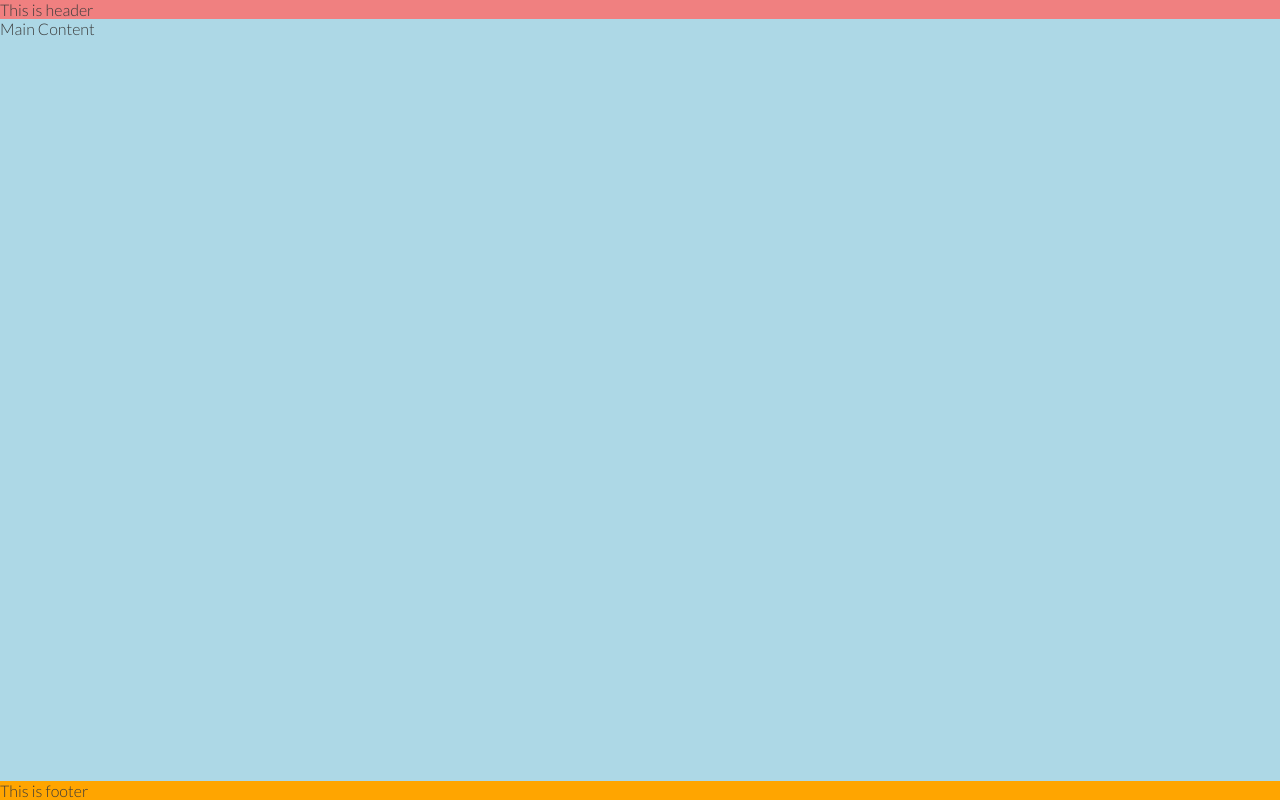
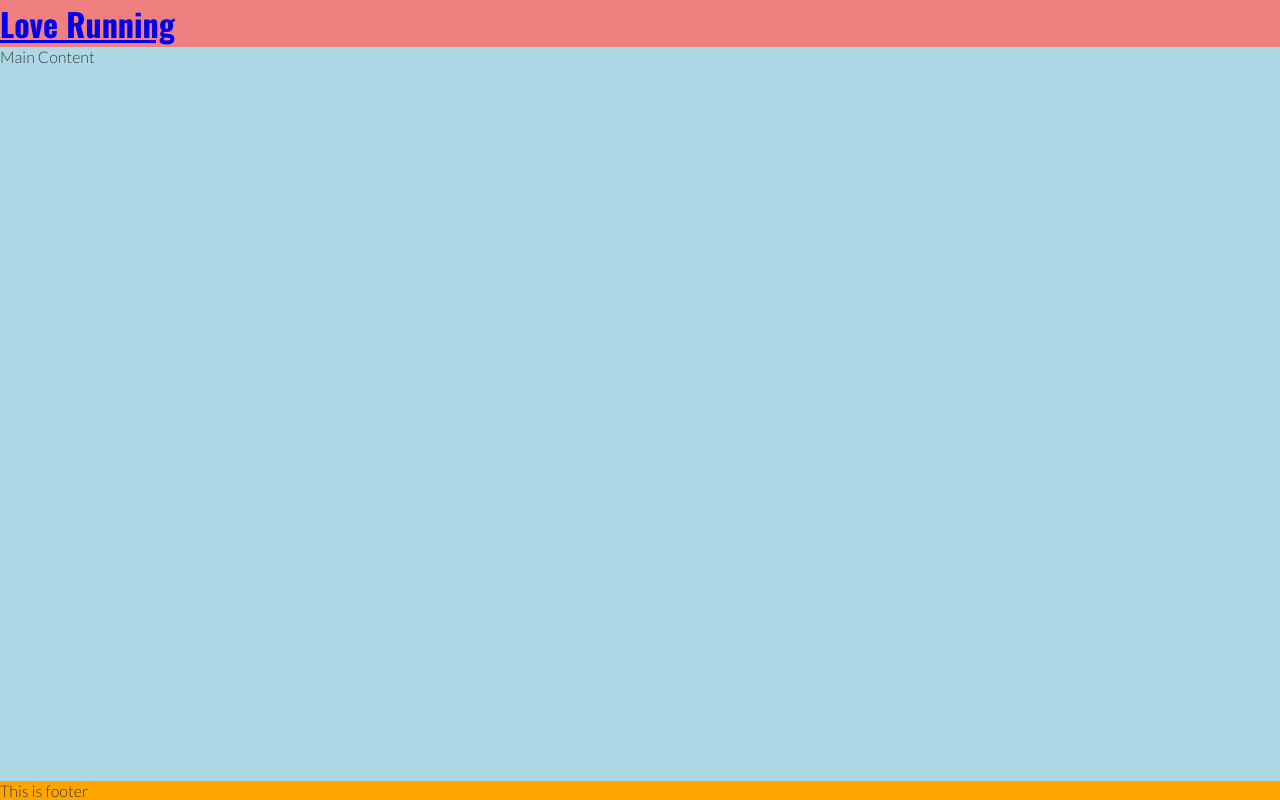
Before and after one commit to ahmedcodein/love-running-challenge, a plain HTML site: page index.html in a window 1280 px wide. Drawn offline with nearby package versions, Linux system fonts and the light colour scheme.

Commit message:
Add logo to header and apply Oswald font

```diff
--- a/assests/css/style.css
+++ b/assests/css/style.css
@@ -23,6 +23,10 @@ header {
     background-color: lightcoral;
 }
 
+h1 {
+    font-family: 'Oswald', sans-serif;
+}
+
 /* Main Content*/
 main {
     background-color: lightblue;
--- a/index.html
+++ b/index.html
@@ -24,7 +24,13 @@
 </head>
 <body>
     <!-- Header -->
-    <header>This is header</header>
+    <header>
+
+        <a href="index.html">
+            <h1 id="logo">Love Running</h1>
+        </a>
+
+    </header>
 
     <!-- Main Content -->
     <main>Main Content</main>
```
